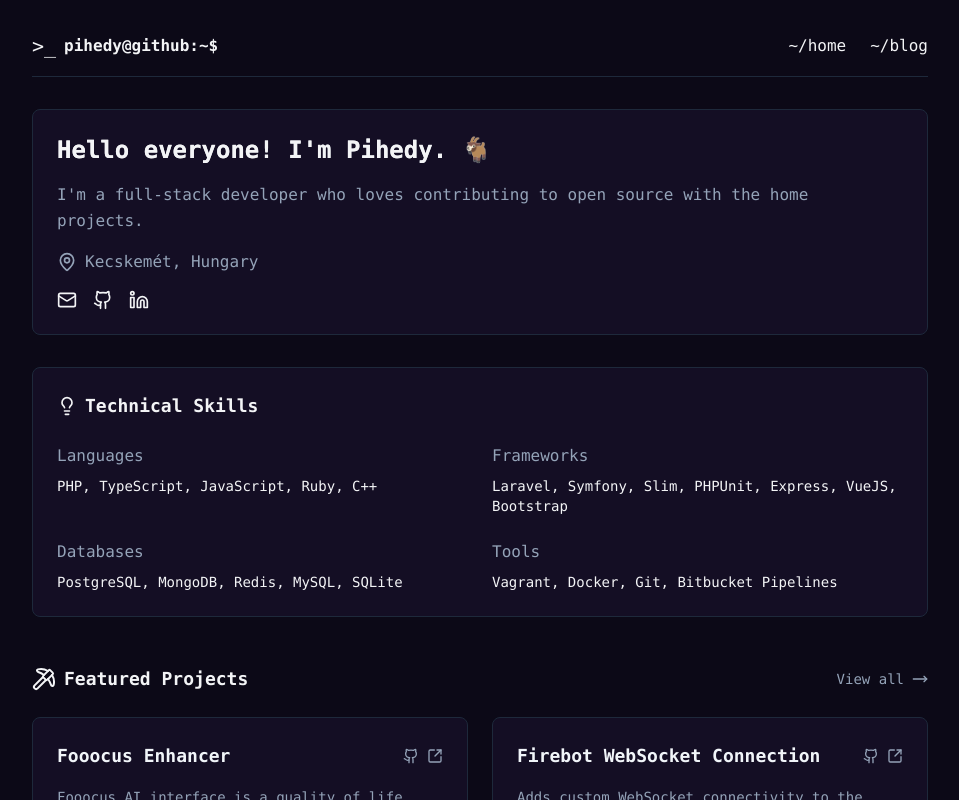
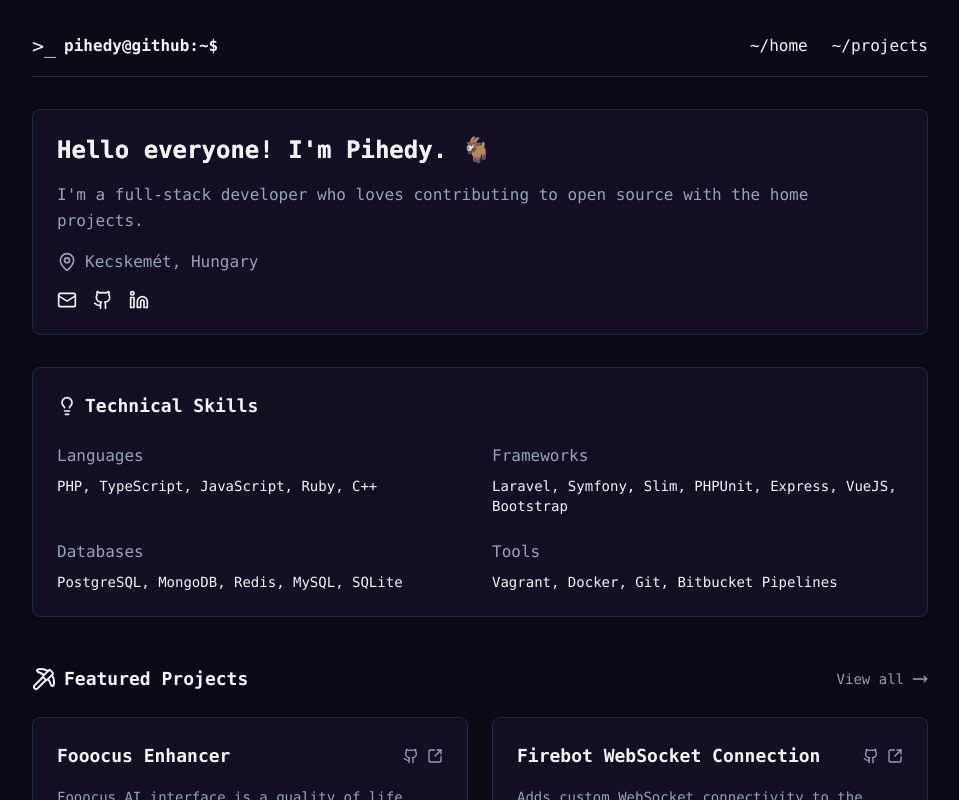
Before and after one commit to pihedy/pihedy.github.io, a Vue app: page /#/ in a window 1280 px wide. Shown: the top 800 px of the page, without its empty margins (160-1119 px from the left). Built offline with nearby package versions, Linux system fonts and the light colour scheme.

Commit message:
Add head and seo data.

```diff
--- /dev/null
+++ b/src/data/keywords.json
@@ -0,0 +1,50 @@
+[
+    "Pihedy",
+    "Pihe Edmond",
+    "full-stack developer",
+    "software engineer",
+    "web developer",
+    "TypeScript",
+    "JavaScript",
+    "Vue.js",
+    "Vue 3",
+    "Vite",
+    "Vue Router",
+    "Pinia",
+    "PrimeVue",
+    "Tailwind CSS",
+    "PHP",
+    "Laravel",
+    "Symfony",
+    "PHPUnit",
+    "WordPress",
+    "WooCommerce",
+    "WooCommerce API",
+    "Node.js",
+    "Express.js",
+    "REST API",
+    "WebSocket",
+    "OpenAI API",
+    "AI tools",
+    "AI-enhanced development",
+    "Chrome extension development",
+    "GitHub Pages",
+    "AWS",
+    "Digital Ocean",
+    "cloud hosting",
+    "CI/CD",
+    "Drone CI",
+    "Git",
+    "version control",
+    "software testing",
+    "unit testing",
+    "automation",
+    "RC car control",
+    "Arduino",
+    "Raspberry Pi",
+    "embedded systems",
+    "IoT development",
+    "modern web development",
+    "performance optimization",
+    "SEO-friendly web development"
+]
--- a/src/elements/global/Header.vue
+++ b/src/elements/global/Header.vue
@@ -13,7 +13,7 @@
 
         <div class="flex gap-4 sm:gap-6 text-sm sm:text-base">
             <router-link to="/">~/home</router-link>
-            <router-link to="/blog">~/blog</router-link>
+            <router-link to="/projects">~/projects</router-link>
         </div>
 
     </nav>
--- a/src/elements/global/ProjectList.vue
+++ b/src/elements/global/ProjectList.vue
@@ -26,14 +26,12 @@ const projects = computed(() => {
     return props.projects;
 });
 
-console.log(projects.value);
-
 </script>
 
 <template>
 
     <div class="grid md:grid-cols-2 gap-6">
-        <a href="#" class="card" v-for="project in projects">
+        <a :href="project.link" class="card" v-for="project, key in projects" target="_blank" rel="noopener noreferrer" :key="key">
 
             <div class="flex justify-between items-center gap-4">
                 <h3 class="font-bold text-lg text-slate-100 group-hover:text-green-400 transition-colors">
--- a/src/elements/home/FeaturedProjects.vue
+++ b/src/elements/home/FeaturedProjects.vue
@@ -18,10 +18,10 @@ import projects from '@/data/projects.json';
                 <h2 class="text-lg font-bold">Featured Projects</h2>
             </div>
 
-            <a href="#" class="flex items-center gap-2 text-sm text-slate-400 hover:text-slate-200 transition-colors">
+            <router-link to="/projects" class="flex items-center gap-2 text-sm text-slate-400 hover:text-slate-200 transition-colors">
                 View all
                 <MoveRight class="w-4 h-4" />
-            </a>
+            </router-link>
 
         </div>
 
--- a/src/router/index.ts
+++ b/src/router/index.ts
@@ -4,13 +4,37 @@
 
 import { createRouter, createWebHashHistory } from "vue-router";
 
-import Home from "@/views/Home.vue";
-import Blog from "@/views/Blog.vue";
+import routes from "@/router/routes";
 
-export default createRouter({
+import keywords from "@/data/keywords.json";
+
+const router = createRouter({
     history: createWebHashHistory(),
-    routes: [
-        {path: "/", component: Home},
-        {path: "/blog", component: Blog},
-    ]
+    routes
 });
+
+router.afterEach((to) => {
+    document.title = [to.meta?.title, 'Pihedy - Edmond Pihe'].filter((item) => item !== undefined).join(" | ");
+
+    let description = document.querySelector("meta[name='description']");
+
+    if (description === null) {
+        description = document.createElement("meta");
+
+        description.setAttribute("name", "description");
+        document.head.appendChild(description);
+    }
+
+    let keywordsElement = document.querySelector("meta[name='keywords']");
+
+    if (keywordsElement === null) {
+        keywordsElement = document.createElement("meta");
+
+        keywordsElement.setAttribute("name", "keywords");
+        document.head.appendChild(keywordsElement);
+    }
+
+    description.setAttribute("content", (to.meta?.description as string ?? ""));
+    keywordsElement.setAttribute("content", keywords.join(", "));
+});
+export default router;
--- /dev/null
+++ b/src/router/routes.ts
@@ -0,0 +1,38 @@
+/**
+ * @author Pihedy
+ */
+
+import { RouteRecordRaw } from "vue-router";
+
+import Home from "@/views/Home.vue";
+import Blog from "@/views/Blog.vue";
+import Projects from "@/views/Projects.vue";
+
+const routes: RouteRecordRaw[] = [
+    {
+        path: "/",
+        component: Home,
+        meta: {
+            title: "Home",
+            description: "Full-stack web developer specializing in TypeScript, Vue.js, PHP (Laravel, Symfony), and cloud platforms like AWS and Digital Ocean. Experienced in CI/CD automation, Chrome extension development, and embedded systems with Arduino and Raspberry Pi. Explore my open-source projects and development blog."
+        }
+    },
+    {
+        path: "/blog",
+        component: Blog,
+        meta: {
+            title: "Blog",
+            description: "Read my latest articles on web development, software engineering, and technology trends."
+        }
+    },
+    {
+        path: "/projects",
+        component: Projects,
+        meta: {
+            title: "Projects",
+            description: "Explore my open-source projects, Chrome extensions, and GitHub contributions."
+        }
+    },
+];
+
+export default routes;
--- /dev/null
+++ b/src/views/Projects.vue
@@ -0,0 +1,11 @@
+<script setup lang="ts">
+
+import ProjectList from '@/elements/global/ProjectList.vue';
+
+import projects from '@/data/projects.json';
+
+</script>
+
+<template>
+    <ProjectList :projects="projects" :featured="false" />
+</template>
```
Also changed, not shown: 1 other file (tests, documents, lock files or other folders).
